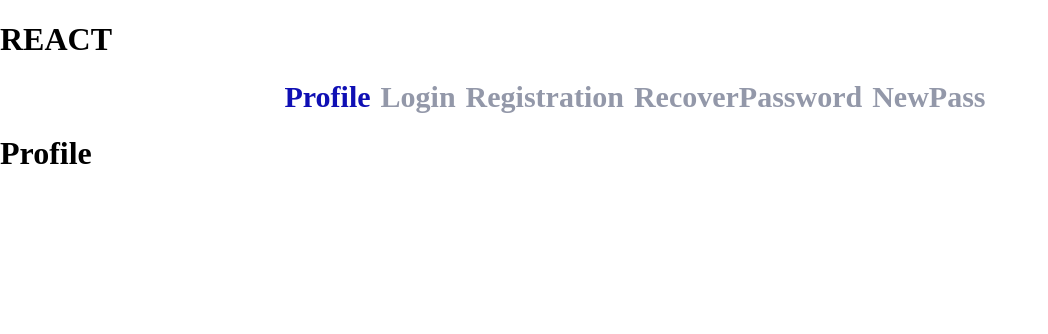
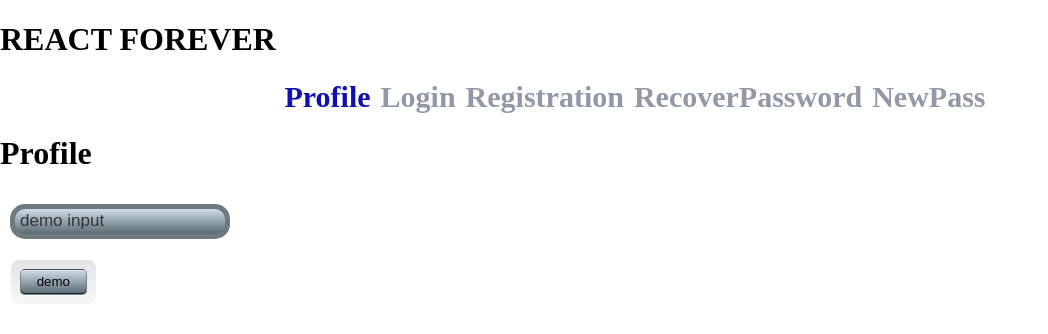
Before and after one commit to Karter13/smart-cards, a React (Create React App) app: page / in a window 1280 px wide. Shown: the top 334 px of the page, without its empty margins (0-1048 px from the left). Built offline with nearby package versions, Linux system fonts and the light colour scheme.

Commit message:
added button and input to Profile

```diff
--- a/src/n1-main/m1-ui/App.tsx
+++ b/src/n1-main/m1-ui/App.tsx
@@ -1,7 +1,7 @@
 import React from 'react';
 import './App.css';
 import {Main} from './main/Main';
-import {BrowserRouter} from 'react-router-dom';
+import {HashRouter} from 'react-router-dom';
 import {Provider} from 'react-redux';
 import {store} from '../m2-bll/store';
 
@@ -10,14 +10,14 @@
 export const App: React.FC<AppPropsType> = (props) => {
     return (
         <div className="App">
-            <BrowserRouter>
+            <HashRouter>
                 <Provider store={store}>
                     <div>
-                        <h1>REACT</h1>
+                        <h1>REACT FOREVER</h1>
                         <Main/>
                     </div>
                 </Provider>
-            </BrowserRouter>
+            </HashRouter>
         </div>
     );
 };
--- a/src/n1-main/m1-ui/common/Button/Button.tsx
+++ b/src/n1-main/m1-ui/common/Button/Button.tsx
@@ -7,6 +7,7 @@
     red?: string
 }
 
+
 export const Button: React.FC<ButtonPropsType> = React.memo((props) => {
     return (
         <>
--- a/src/n1-main/m1-ui/common/Input/Input.tsx
+++ b/src/n1-main/m1-ui/common/Input/Input.tsx
@@ -6,7 +6,7 @@
     value: string
     pressEnter?: (event: KeyboardEvent<HTMLInputElement>) => void
     error?: string | null
-    onBlur?: () => void
+    onBlur: () => void
 }
 
 export const Input: React.FC<InputProsType> = React.memo( (props) => {
@@ -19,11 +19,11 @@
     return (
         <div>
             <input className={props.error ? `${style.input} ${style.error}` : style.input} type="text"
+                   autoFocus
                    value={props.value}
-                   // onChange={newText}
-                   onKeyPress={props.pressEnter}
-                   autoFocus
+                   onChange={newText}
                    onBlur={props.onBlur}
+                // onKeyPress={props.pressEnter}
             />
         </div>
     )
--- a/src/n1-main/m1-ui/header/Header.tsx
+++ b/src/n1-main/m1-ui/header/Header.tsx
@@ -1,25 +1,26 @@
 import React from 'react';
 import styles from './Header.module.css'
 import {NavLink} from 'react-router-dom';
+import {LOGIN, NEW_PASS, PROFILE, RECOVER_PASSWORD, REGISTRATION} from '../routes/Routes';
 
 export const Header = () => {
     return (
         <div className={styles.nav}>
             <div className={styles.menu} >
                 <div className={styles.item}>
-                    <NavLink exact to={'/'} activeClassName={styles.activeLick}>Profile</NavLink>
+                    <NavLink exact to={PROFILE} activeClassName={styles.activeLick}>Profile</NavLink>
                 </div>
                 <div className={styles.item}>
-                    <NavLink to={'/login'} activeClassName={styles.activeLick}>Login</NavLink>
+                    <NavLink to={LOGIN} activeClassName={styles.activeLick}>Login</NavLink>
                 </div>
                 <div className={styles.item}>
-                    <NavLink to={'/registration'} activeClassName={styles.activeLick}>Registration</NavLink>
+                    <NavLink to={REGISTRATION} activeClassName={styles.activeLick}>Registration</NavLink>
                 </div>
                 <div className={styles.item}>
-                    <NavLink to={'/recoverPassword'} activeClassName={styles.activeLick}>RecoverPassword</NavLink>
+                    <NavLink to={RECOVER_PASSWORD} activeClassName={styles.activeLick}>RecoverPassword</NavLink>
                 </div>
                 <div className={styles.item}>
-                    <NavLink to={'/newPass'} activeClassName={styles.activeLick}>NewPass</NavLink>
+                    <NavLink to={NEW_PASS} activeClassName={styles.activeLick}>NewPass</NavLink>
                 </div>
             </div>
         </div>
--- a/src/n1-main/m1-ui/login/Login.tsx
+++ b/src/n1-main/m1-ui/login/Login.tsx
@@ -1,9 +1,9 @@
 import React from 'react';
 
-export const Login = () => {
+export const Login = React.memo(() => {
     return (
         <div>
            <h1>Login</h1>
         </div>
     )
-};
+});
--- a/src/n1-main/m1-ui/main/Main.tsx
+++ b/src/n1-main/m1-ui/main/Main.tsx
@@ -2,11 +2,11 @@
 import {Header} from '../header/Header';
 import {Routes} from '../routes/Routes';
 
-export const Main = () => {
+export const Main = React.memo(() => {
     return (
         <div>
             <Header/>
             <Routes/>
         </div>
     )
-};
+});
--- a/src/n1-main/m1-ui/newPassword/NewPass.tsx
+++ b/src/n1-main/m1-ui/newPassword/NewPass.tsx
@@ -1,9 +1,9 @@
 import React from 'react';
 
-export const NewPass = () => {
+export const NewPass = React.memo(() => {
     return (
         <div>
             <h1>NewPassword</h1>
         </div>
     )
-};
+});
--- a/src/n1-main/m1-ui/profile/Profile.tsx
+++ b/src/n1-main/m1-ui/profile/Profile.tsx
@@ -1,9 +1,24 @@
-import React from 'react';
+import React, {useCallback, useState} from 'react';
+import {Button} from '../common/Button/Button';
+import {Input} from '../common/Input/Input';
 
-export const Profile = () => {
+export const Profile = React.memo(() => {
+
+    const [value, setValue] = useState('demo input');
+
+    const onChange = useCallback((value: string) => {
+        setValue(value)
+    }, [value]);
+
+    const onBlur = useCallback(() => {
+        setValue('demo input')
+    }, [value]);
+
     return (
         <div>
             <h1>Profile</h1>
+            <Input value={value} onChange={onChange} onBlur={onBlur}/>
+            <Button value={'demo'} click={() => alert('CLICK')}/>
         </div>
     )
-}
+});
--- a/src/n1-main/m1-ui/recoverPassword/RecoverPassword.tsx
+++ b/src/n1-main/m1-ui/recoverPassword/RecoverPassword.tsx
@@ -1,9 +1,9 @@
 import React from 'react';
 
-export const RecoverPassword = () => {
+export const RecoverPassword = React.memo(() => {
     return (
         <div>
             <h1>RecoverPassword</h1>
         </div>
     )
-}
+});
--- a/src/n1-main/m1-ui/registration/Registration.tsx
+++ b/src/n1-main/m1-ui/registration/Registration.tsx
@@ -1,9 +1,9 @@
 import React from 'react';
 
-export const Registration = () => {
+export const Registration = React.memo(() => {
     return (
         <div>
             <h1>Registration</h1>
         </div>
     )
-};
+});
--- a/src/n1-main/m1-ui/routes/Routes.tsx
+++ b/src/n1-main/m1-ui/routes/Routes.tsx
@@ -6,14 +6,21 @@
 import {RecoverPassword} from '../recoverPassword/RecoverPassword';
 import {NewPass} from '../newPassword/NewPass';
 
+export const PROFILE = '/';
+export const LOGIN = '/login';
+export const REGISTRATION = '/registration';
+export const RECOVER_PASSWORD = '/recoverPassword';
+export const NEW_PASS = '/newPass';
+
+
 export const Routes = () => {
     return (
         <div>
-            <Route exact path={'/'} render={() => <Profile/>}/>
-            <Route path={'/login'} render={() => <Login/>}/>
-            <Route path={'/registration'} render={() => <Registration/>}/>
-            <Route path={'/recoverPassword'} render={() => <RecoverPassword/>}/>
-            <Route path={'/newPass'} render={() => <NewPass/>}/>
+            <Route exact path={PROFILE} render={() => <Profile/>}/>
+            <Route path={LOGIN} render={() => <Login/>}/>
+            <Route path={REGISTRATION} render={() => <Registration/>}/>
+            <Route path={RECOVER_PASSWORD} render={() => <RecoverPassword/>}/>
+            <Route path={NEW_PASS} render={() => <NewPass/>}/>
         </div>
     )
 };
```
